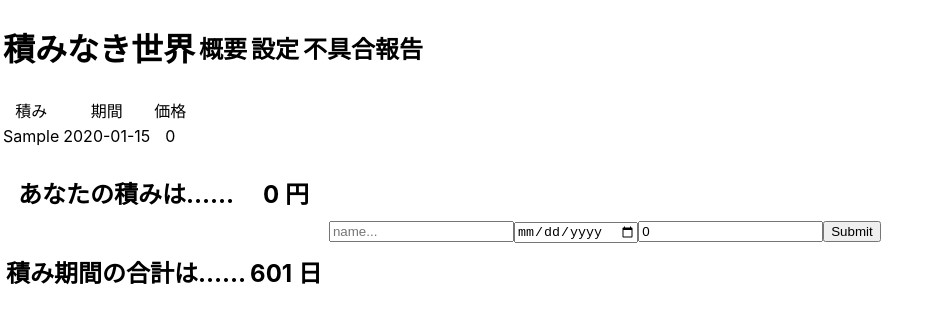
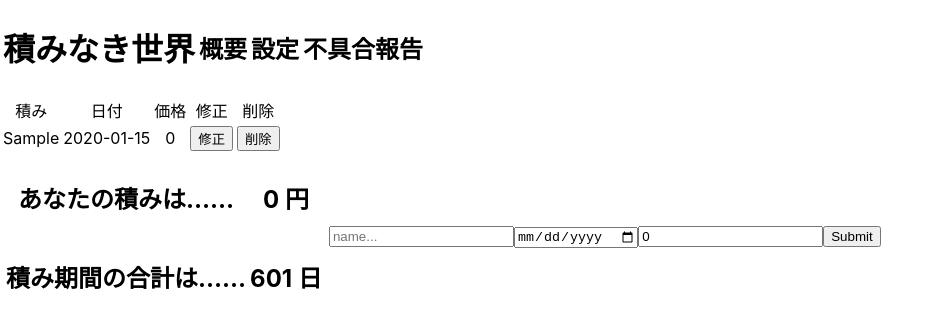
Before and after one commit to eskyskw/tsuminakisekai, a React (Create React App) app: page / in a window 1280 px wide. Both pictures are taken after typing "Sample", "2020-01-15" into the empty fields and a click on the input 826 px from the left and 207 px from the top of the page. Shown: the top 328 px of the page, without its empty margins (0-941 px from the left). Built offline with nearby package versions, Linux system fonts and the light colour scheme.

Commit message:
dataの削除を実装(修正はまだ)

```diff
--- a/src/TheInput.js
+++ b/src/TheInput.js
@@ -1,7 +1,7 @@
 import './App.css';
 import React, { useState } from "react";
 
-export default function TheInput({addData = f=>f}) {
+export default function TheInput({addData = f=>f, thisName = "name...", thisDate = "date...", thisPrice = "price..."}) {
   const [name, setName] = useState("");
   const [time, setTime] = useState("");
   const [price, setPrice] = useState(0);
--- a/src/TheMain.js
+++ b/src/TheMain.js
@@ -7,7 +7,7 @@ import { assertProperty } from '@babel/types';
 
 const DAY_MILLISECOND = 24 * 60 * 60 * 1000;
 
-const dayDistance = function (src) {
+const dayDistance = function (src) {//現在時刻とsrcの日付との日付の差を返す(実数で)
   const today = new Date();
   src = new Date(src);
   const deltaMillisecond = today.getTime() - src.getTime();
@@ -17,7 +17,7 @@ const dayDistance = function (src) {
 export default function TheMain() {
   const [data, setData] = useState([]);
   const [prices, setPrices] = useState([0]);
-  const [times, setTimes] = useState([]);//timesをテキストにするかintにするか……
+  const [times, setTimes] = useState([]);
 
   const addData = (d) => {
     const newData = [...data, d];
@@ -26,10 +26,31 @@ export default function TheMain() {
     setTimes(newData.map(d => dayDistance(d.time)));
   };
 
+  const deleteData = (del) => {
+    //alert("この項目を削除しますか？");的なのほしいね
+    const newData = data.filter((d) => (d !== del));
+    setData(newData);
+    setPrices(newData.map(d => d.price));
+    setTimes(newData.map(d => dayDistance(d.time)));
+  };
+
+  const fixData = (d) => {
+    return (
+      <TheInput
+        addData = {addData}
+        thisName = {d.name}
+        thisDate = {d.time}
+        thisPrice = {d.price}
+      />
+    );
+  };
+
   return (
     <div>
       <TheTable
         data = {data}
+        fixer = {(d) => fixData(d)}
+        deleter = {(d) => deleteData(d)}
       />
       <footer>
         <table><tbody><tr>
--- a/src/TheTable.js
+++ b/src/TheTable.js
@@ -4,28 +4,30 @@ import { useTable } from 'react-table';
 const [columns, setColumns] = useState([]);
 const [data, setData] = useState([]);
 */
-export default function TheTable( {data=[]} ) {
+export default function TheTable( {data=[], fixer = f=>f, deleter = d=>d}  ) {
 
     const columns = [
         {
-            Header: '積み',
-            accessor: 'name'
+          Header: '積み',
+          accessor: 'name'
         },
         {
-            Header: '期間',
-            accessor: 'time'
+          Header: '日付',
+          accessor: 'time'
         },
         {
-            Header: '価格',
-            accessor: 'price'
+          Header: '価格',
+          accessor: 'price'
         }
     ];
 
     return (
       <table>
-        <thead>
+        <thead><tr>
           {columns.map(c => (<td> {c.Header} </td>))}
-        </thead>
+          <td>修正</td>
+          <td>削除</td>
+        </tr></thead>
         <tbody>
           {data.map(d => (
             <tr>
@@ -33,6 +35,12 @@ export default function TheTable( {data=[]} ) {
                 const acc = c.accessor;
                 return (<td> {d[acc]} </td>);
               })}
+              <td>
+                <button onClick={() => fixer(d)} > 修正 </button>
+              </td>
+              <td>
+                <button onClick={() => deleter(d)} > 削除 </button>
+              </td>
             </tr>
           ))}
         </tbody>
```
